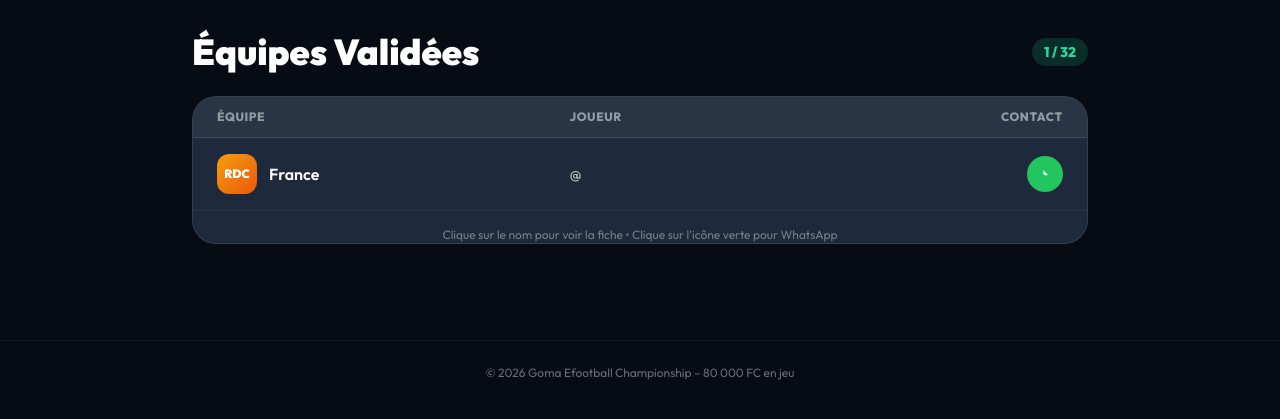
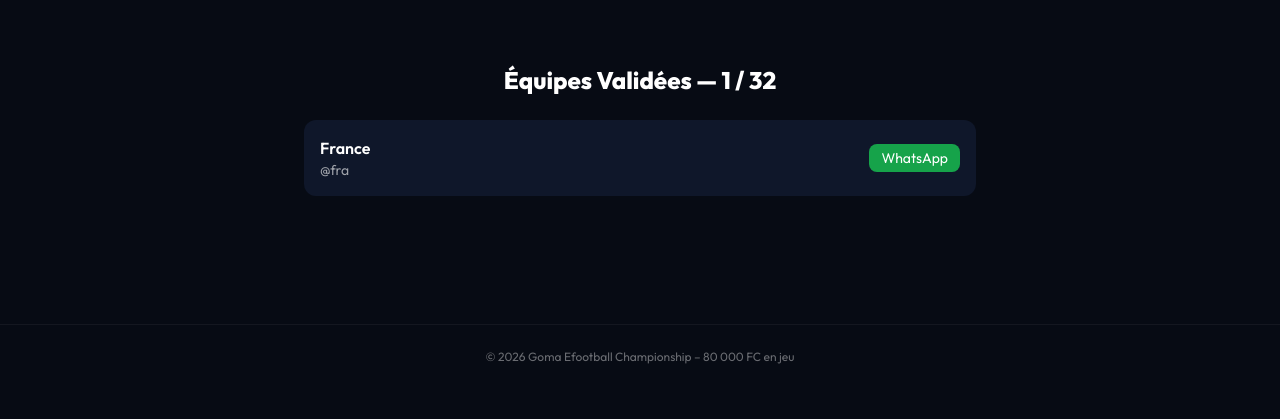
Before and after one commit to Manasse-Ombeni/Goma-Championship, a Django app: page /equipes/ in a window 1280 px wide. Shown: the part 65-484 px from the top of the page. Run offline with Django 5.2, Linux system fonts and the light colour scheme; data comes from the database, SQL or seed files in the repository; some libraries are stand-ins or nearby versions.

Commit message:
teams simple

```diff
--- a/templates/competition/teams.html
+++ b/templates/competition/teams.html
@@ -1,60 +1,25 @@
 {% extends 'base.html' %}
-{% block title %}Équipes - Goma Efootball{% endblock %}
 {% block content %}
-<div class="max-w-4xl mx-auto">
-  <!-- Header -->
-  <div class="flex items-center justify-between mb-6">
-    <h1 class="text-3xl md:text-4xl font-black">Équipes Validées</h1>
-    <span class="px-3 py-1 bg-emerald-500/20 text-emerald-400 rounded-full text-sm font-bold">
-      {{ teams|length }} / 32
-    </span>
-  </div>
+<div class="max-w-2xl mx-auto py-8">
+  <h1 class="text-2xl font-bold mb-6 text-center">Équipes Validées — {{ teams|length }} / 32</h1>
 
-  <!-- Tableau propre -->
-  <div class="bg-[#1e293b] border border-white/10 rounded-3xl overflow-hidden">
-    <!-- Entête -->
-    <div class="grid grid-cols-12 px-6 py-3 text-xs font-bold text-white/50 uppercase tracking-wider border-b border-white/10 bg-white/5">
-      <div class="col-span-5">ÉQUIPE</div>
-      <div class="col-span-5">JOUEUR</div>
-      <div class="col-span-2 text-right">CONTACT</div>
+  <div class="space-y-2">
+    {% for team in teams %}
+    <div class="bg-[#0f172a] p-4 rounded-xl flex justify-between items-center">
+      <div>
+        <div class="font-semibold">{{ team.name }}</div>
+        <div class="text-sm text-white/60">@{{ team.owner.username }}</div>
+      </div>
+      {% if team.whatsapp %}
+      <a href="https://wa.me/{{ team.whatsapp|cut:'+'|cut:' ' }}" target="_blank"
+         class="bg-green-600 px-3 py-1 rounded-lg text-sm">
+        WhatsApp
+      </a>
+      {% endif %}
     </div>
-
-    <!-- Boucle CORRIGÉE - une ligne par équipe -->
-    {% for team in teams %}
-    <div class="grid grid-cols-12 px-6 py-4 items-center border-b border-white/5 last:border-0 hover:bg-white/[0.03] transition">
-      <!-- Colonne Équipe -->
-      <div class="col-span-5 flex items-center gap-3">
-        <div class="w-10 h-10 rounded-xl bg-gradient-to-br from-amber-500 to-orange-600 flex items-center justify-center font-black text-xs shrink-0">
-          {{ team.code|default:"RDC" }}
-        </div>
-        <span class="font-semibold truncate">{{ team.name }}</span>
-      </div>
-
-      <!-- Colonne Joueur -->
-      <div class="col-span-5 text-white/70 truncate">
-        @{{ team.pseudo }}
-      </div>
-
-      <!-- Colonne Contact -->
-      <div class="col-span-2 flex justify-end">
-        {% if team.whatsapp %}
-        <a href="https://wa.me/{{ team.whatsapp|cut:'+'|cut:' ' }}" target="_blank"
-           class="w-9 h-9 bg-green-500 hover:bg-green-400 rounded-full flex items-center justify-center transition hover:scale-110">
-          <svg class="w-4 h-4 text-white" fill="currentColor" viewBox="0 0 24 24">
-            <path d="M17.5 14c-.3-.1-1.7-.8-2-.9s-.5-.1-.7.1-.8.9-1 1.1-.4.2-.7.1a8 8 0 0 1-2.4-1.5 9 9 0 0 1-1.7-2c-.2-.3 0-.5.1-.6l.5-.6c.1-.2.2-.3.2-.5s0-.4-.1-.5L8.5 6c-.2-.5-.4-.7-.4h-.6c-.2 0-.5.1-.8.4s-1 1-1 2.3 1 2.7 1.2 2.9a11 11 0 0 0 4.4 3.9c.6.3 1.1.5 1.5.6.6.2 1.2.2 1.6.1.5-.1 1.6-.6 1.8-1.3.2-.6.2-1.2.1-1.3 0-.1-.2-.2-.5-.3z"/>
-          </svg>
-        </a>
-        {% endif %}
-      </div>
     {% empty %}
-    <div class="p-12 text-center text-white/40">
-      Aucune équipe validée pour le moment
-    </div>
+    <div class="text-center text-white/50 py-10">Aucune équipe</div>
     {% endfor %}
   </div>
-
-  <p class="text-center text-xs text-white/40 mt-4">
-    Clique sur le nom pour voir la fiche • Clique sur l'icône verte pour WhatsApp
-  </p>
 </div>
 {% endblock %}
```
